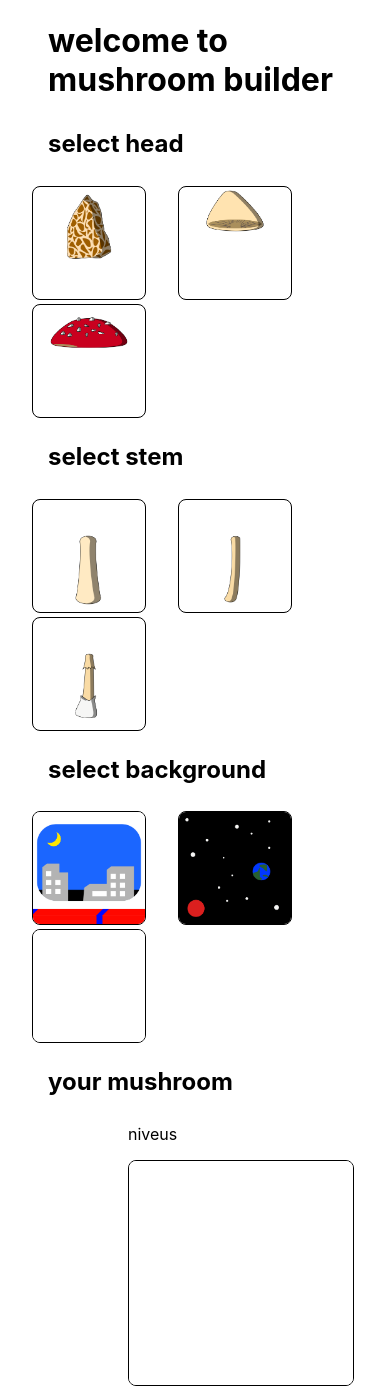
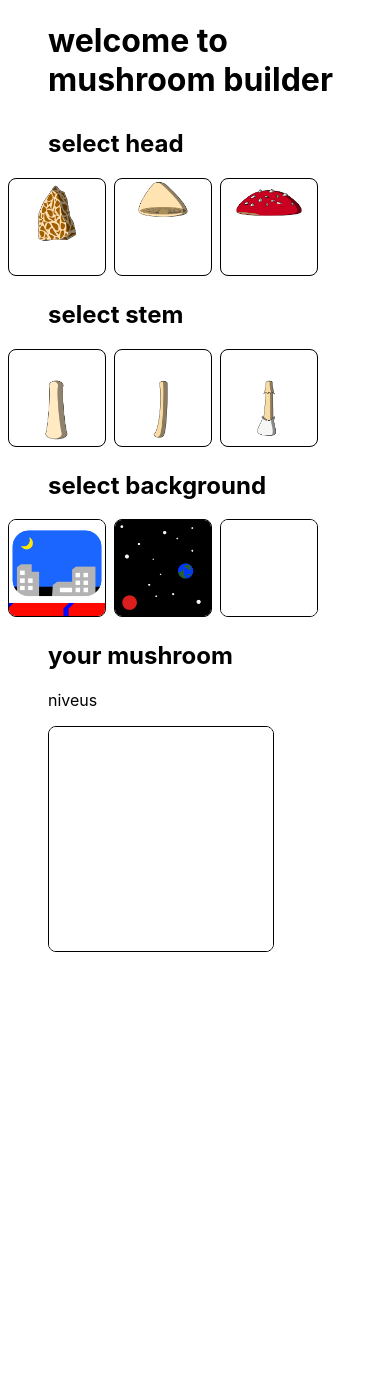
Before and after one commit to nxlouie/mushroom-builder, a React (Create React App) app: page / in a window 390 px wide. After the commit the page ends 956 px from the top, so only its background shows below. Built offline with nearby package versions, Linux system fonts and the light colour scheme.

Commit message:
made for mobile

```diff
--- a/src/App.js
+++ b/src/App.js
@@ -17,14 +17,14 @@ const Container = styled.div`
   border-radius: 0.5rem;
   cursor: pointer;
   vertical-align: top;
-  padding-left: 2rem;
+  padding-left: 0.5rem;
 `;
 const ComponentImg = styled.img`
   border: 1px solid #000000;
   border-radius: 0.5rem;
-  height: 7rem;
+  height: 6rem;
   object-fit: cover;
-  width: 7rem;
+  width: 6rem;
 `;
 
 class ComponentCard extends React.Component {
@@ -43,7 +43,6 @@ class ComponentCard extends React.Component {
 }
 
 const Title = styled.h2`
-  padding-bottom: 0.5rem;
   padding-left: 3rem;
 `;
 
@@ -120,7 +119,7 @@ const MushroomBackgroundData = [
 ]
 
 const ResultContainer = styled.div`
-  padding-left: 8rem;
+  padding-left: 3rem;
 `;
 const OverlayContainer = styled.div`
   position: relative;
```
